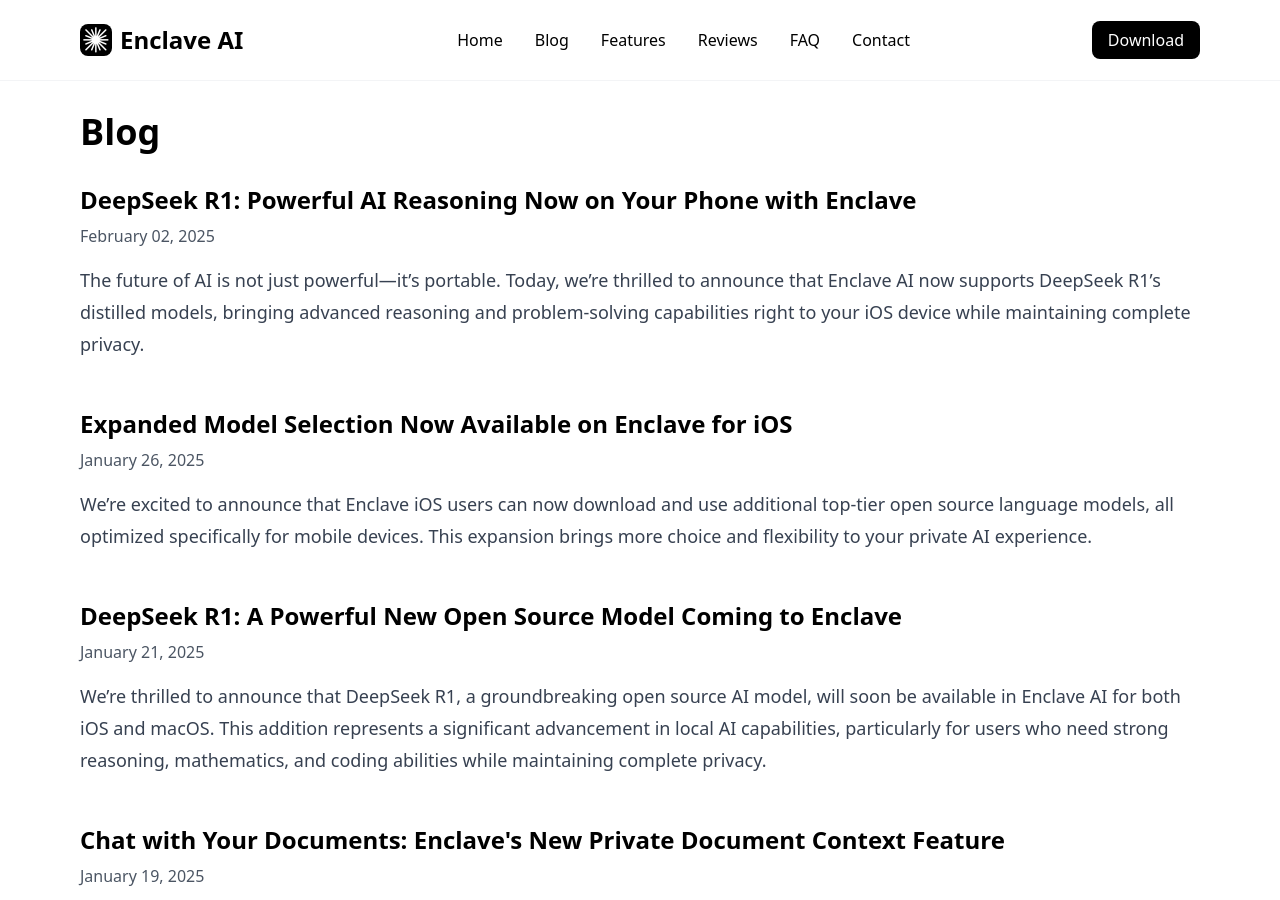
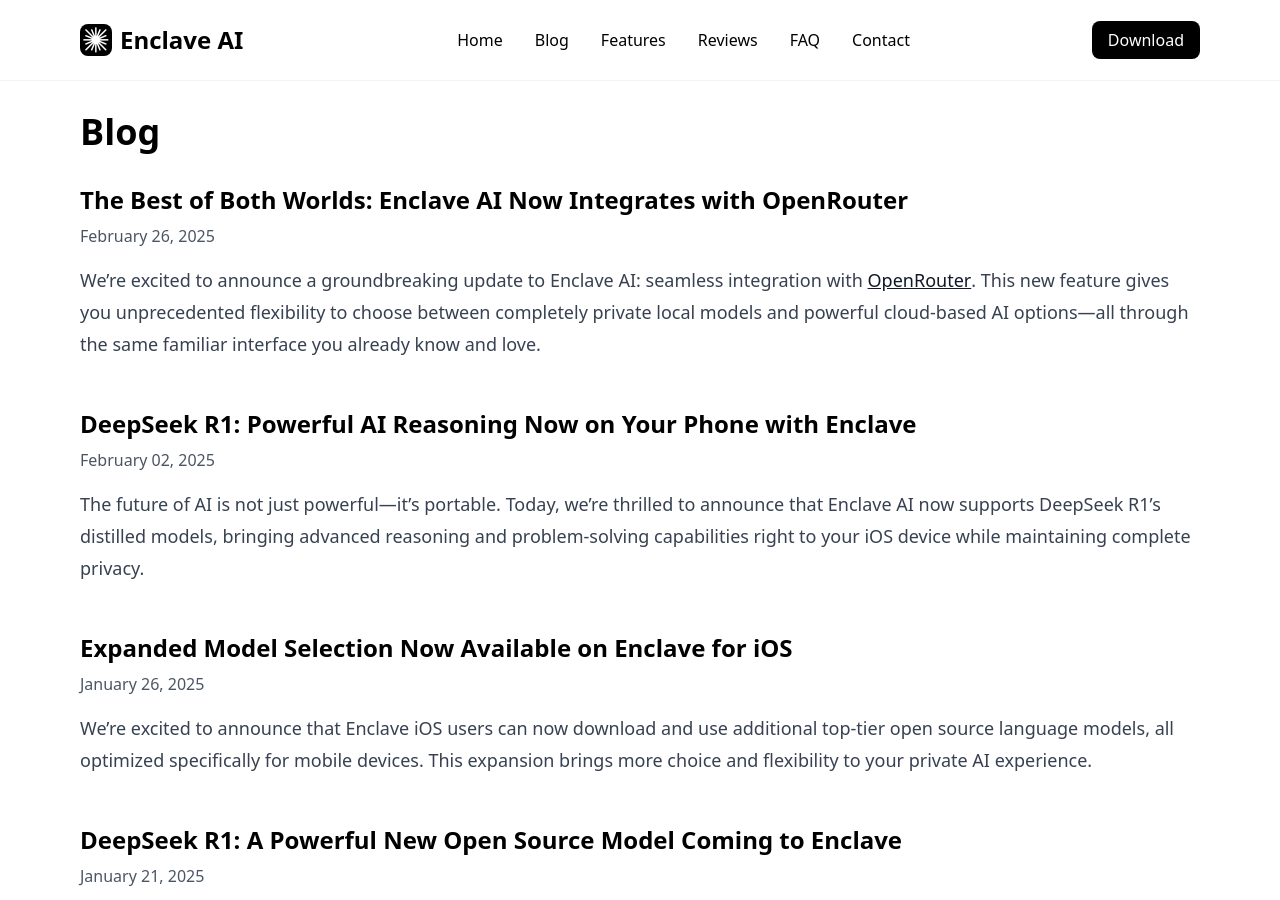
Before and after one commit to pgorzelany/EnclaveAI-Website, a Jekyll site: the page built from blog/index.html, in a window 1280 px wide and 900 px high. Built offline with Jekyll 4.4.1, drawn with Linux system fonts in a browser that asks for light colours; nearby versions of some CDN libraries; part of the change alters nothing that is shown.

Commit message:
New blog post about Open Router integration

```diff
--- a/_data/faqs.yml
+++ b/_data/faqs.yml
@@ -39,3 +39,6 @@
 
 - question: Can I run DeepSeek R1 on my device?
   answer: Yes! Enclave supports running distilled versions of DeepSeek R1 on all supported devices - iOS, iPad and Mac. These optimized versions maintain impressive capabilities while being specifically tuned for each platform's performance characteristics.
+
+- question: What is the OpenRouter integration?
+  answer: The OpenRouter integration gives you the flexibility to choose between local AI models and cloud-based models. While Enclave remains primarily focused on private, local AI processing, the OpenRouter integration allows you to optionally access powerful cloud-based models when you need additional capabilities. You can seamlessly switch between local and cloud processing through the same interface, with clear indications of when data leaves your device. Local processing remains the default, and cloud processing is completely optional, putting you in full control of your privacy and data.
--- /dev/null
+++ b/_posts/2025-02-26-openrouter-integration-best-of-both-worlds.md
@@ -0,0 +1,73 @@
+---
+layout: post
+title: "The Best of Both Worlds: Enclave AI Now Integrates with OpenRouter"
+description: "Enclave AI introduces seamless integration with OpenRouter, giving users the flexibility to choose between private local models and powerful cloud-based AI while maintaining the same intuitive interface."
+keywords: "OpenRouter integration, Enclave AI, local AI, cloud AI, AI flexibility, private AI, OpenRouter, Hugging Face models, AI choice, hybrid AI approach"
+date: 2025-02-26
+---
+
+We're excited to announce a groundbreaking update to Enclave AI: seamless integration with [OpenRouter](https://openrouter.ai). This new feature gives you unprecedented flexibility to choose between completely private local models and powerful cloud-based AI options—all through the same familiar interface you already know and love.
+
+### Complete AI Flexibility at Your Fingertips
+
+Enclave AI has always been committed to privacy-first, local AI processing. With this update, we're expanding your options while staying true to our core values. Now you can:
+
+- Continue using our collection of optimized local models that run entirely on your device
+- Access the latest and most powerful cloud-based models through OpenRouter when you need additional capabilities
+- Seamlessly switch between local and cloud processing based on your specific needs
+
+### Why OpenRouter?
+
+[OpenRouter](https://openrouter.ai) serves as a unified API gateway to the world's leading AI models, including those from Anthropic, OpenAI, Google, and many others. By integrating with OpenRouter, we're giving you access to:
+
+- The most powerful frontier models available today
+- Specialized models for specific tasks and domains
+- A constantly expanding ecosystem of new AI capabilities
+
+### Your Privacy Remains in Your Control
+
+While we're excited to offer cloud options, we understand that privacy is paramount for many of our users. That's why:
+
+- Local processing remains our default and recommended approach
+- Cloud processing is completely optional and clearly indicated
+- You maintain full control over when and how your data leaves your device
+- No data is ever stored or logged without your explicit consent
+
+### The Same Intuitive Interface
+
+What makes this integration truly special is that it requires no learning curve. Whether you're using a local model or a cloud-based one through OpenRouter, the experience remains consistent:
+
+- The same chat interface you're familiar with
+- The same document context features
+- The same voice interaction capabilities
+- The same Shortcuts integration
+
+### Practical Applications: Local and Cloud Working Together
+
+This hybrid approach opens up powerful new workflows:
+
+**Initial Private Drafting, Final Cloud Polish**
+Draft sensitive documents using local models for complete privacy, then optionally use a cloud model for final refinement when needed.
+
+**Offline Work with Cloud Backup**
+Work offline with local models while traveling, then seamlessly switch to cloud models when you have a stable connection and need additional capabilities.
+
+**Privacy-Sensitive Triage**
+Use local models for initial processing of sensitive information, only sending non-sensitive portions to cloud models for specialized analysis.
+
+**Adaptive Performance Based on Device Capabilities**
+Automatically leverage local models on powerful devices and fall back to cloud options on devices with limited resources.
+
+### The Future of AI is Flexible
+
+This integration represents our vision for the future of AI: giving users the power to choose the right tool for each specific task. We believe that the best AI experience combines the privacy and reliability of local processing with the option to access cutting-edge cloud capabilities when needed.
+
+By bridging these two worlds, we're creating an AI assistant that truly adapts to your needs rather than forcing you to adapt to its limitations.
+
+### Looking Forward
+
+As we continue to develop Enclave AI, we remain committed to our founding principles of privacy, user control, and exceptional performance. The OpenRouter integration enhances these values by expanding your options while keeping you in control.
+
+We're excited to see how you'll use this new flexibility in your workflows, and we welcome your feedback as you explore the expanded capabilities.
+
+Ready to experience the best of both worlds? Update Enclave AI today and discover the perfect balance of privacy and power with our new OpenRouter integration.
```
